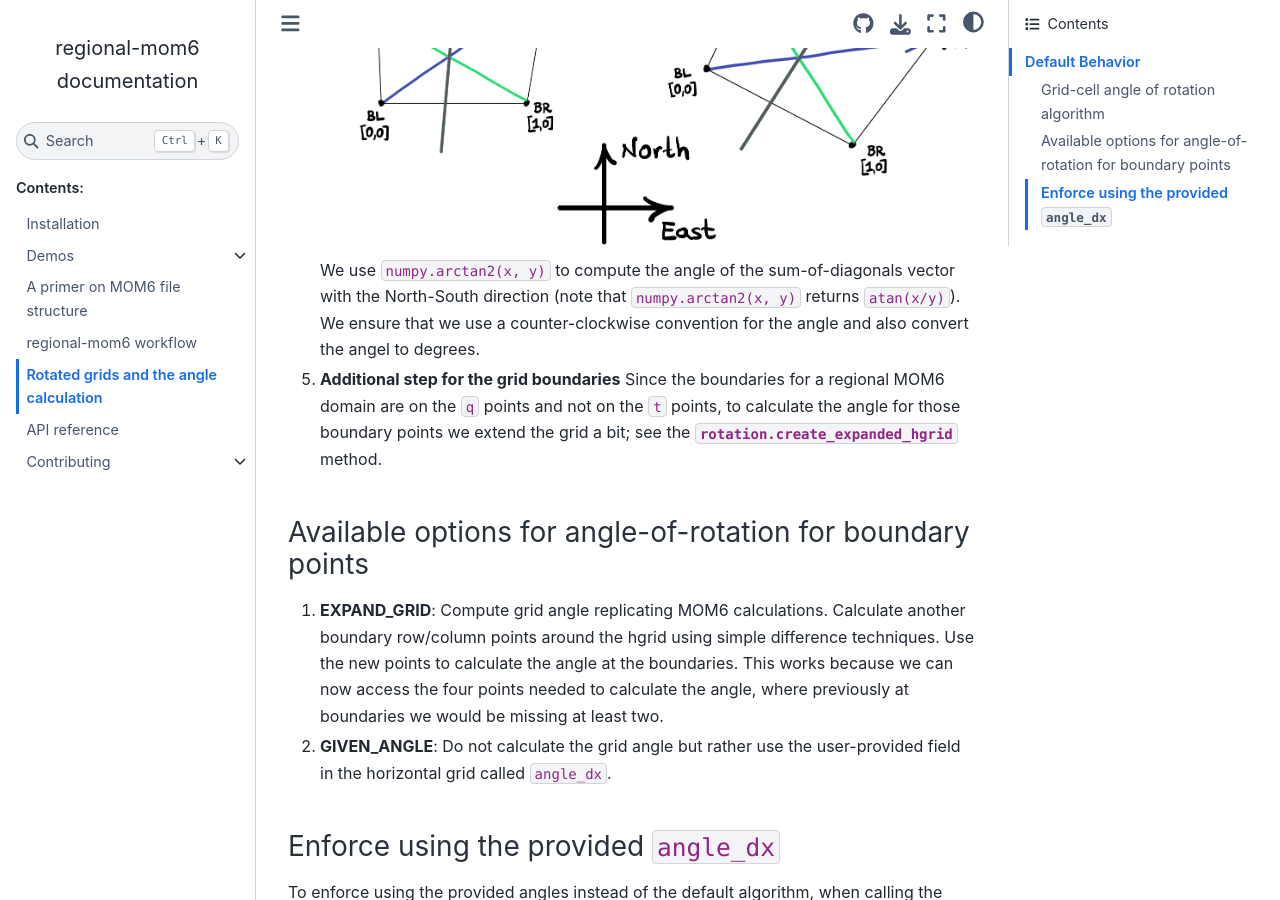
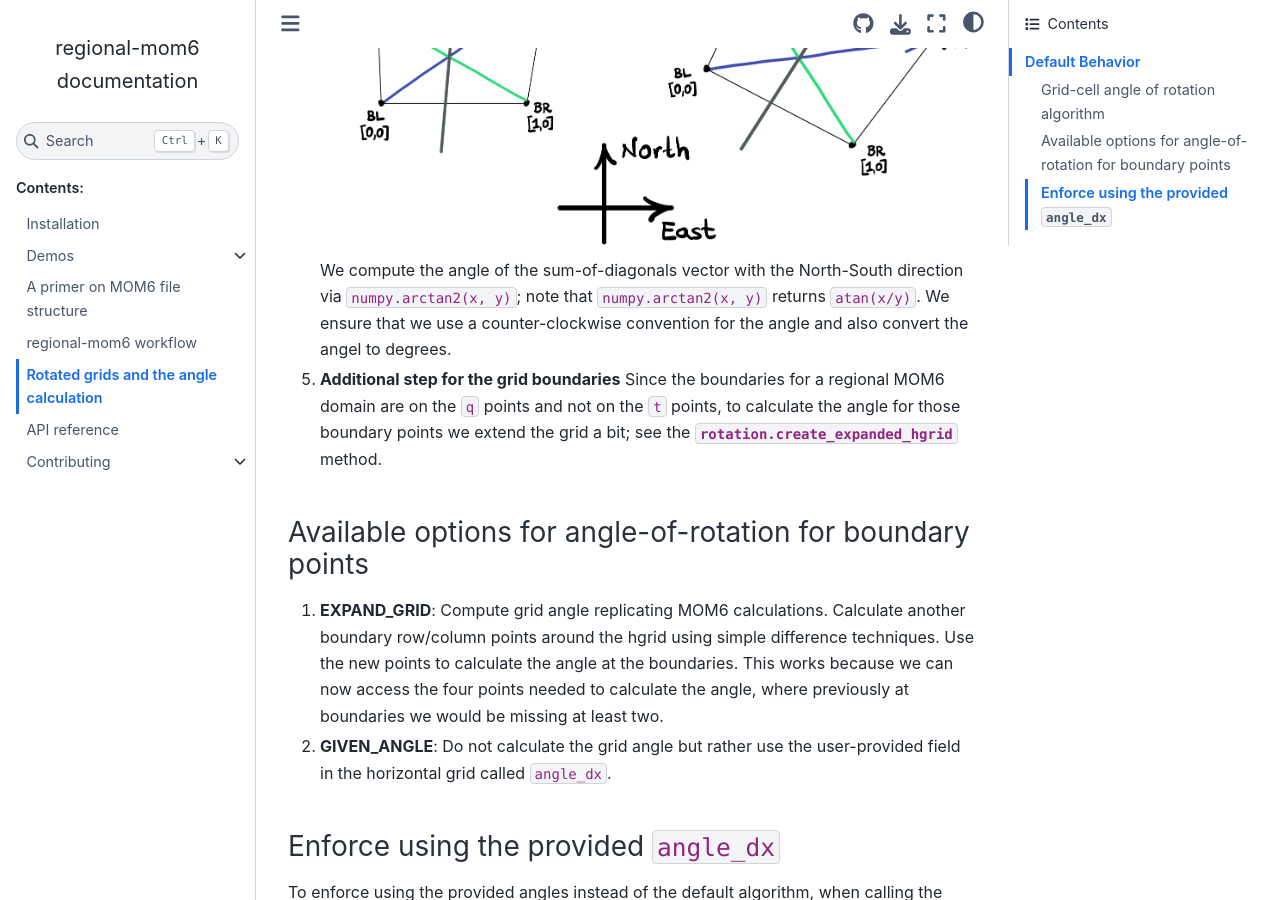
Before and after one commit to COSIMA/regional-mom6, a Sphinx documentation site: the page built from docs/angle_calculation.md, in a window 1280 px wide and 900 px high, scrolled down 1535 px. Built offline with Sphinx 7.4.7 and the Sphinx Book theme 1.1.4, drawn with Linux system fonts in a browser that asks for light colours; pages that are not in the unit, such as notebooks, are missing from menus.

Commit message:
rephrase to enhance clarity

```diff
--- a/docs/angle_calculation.md
+++ b/docs/angle_calculation.md
@@ -19,7 +19,7 @@ Steps 1 through 4 replicate the angle calculation in the interior ``t``-points,
 3. We convert the longitudes and latitudes to distances on the globe. For that, we ensure to scale the horizontal distances with the `cos(latitude)` factor. The latitude we use for the scaling factor is the average of the latitudes of all four ``q`` points.
 4. To determine the average rotation of the quadrilateral we form the vectors of its two diagonals and then the vectorial sum of the diagonals. The angle that vector of the sum of the diagonals forms with the North-South direction is a good approximation for the average angle of the quadrilateral and thus this is the angle we associate with the ``t`` point. The diagram below shows two quadrilaterals: the left one is already oriented along longitude-latitude coordinates and therefore the sum of the diagonals is oriented along North-South direction; the one on the right is rotated by a negative acute angle compared to North-South.
    ![Logo](_static/images/angle_via_diagonals.png)
-   We use `numpy.arctan2(x, y)` to compute the angle of the sum-of-diagonals vector with the North-South direction (note that `numpy.arctan2(x, y)` returns `atan(x/y)`). We ensure that we use a counter-clockwise convention for the angle and also convert the angel to degrees.
+   We compute the angle of the sum-of-diagonals vector with the North-South direction via `numpy.arctan2(x, y)`; note that `numpy.arctan2(x, y)` returns `atan(x/y)`. We ensure that we use a counter-clockwise convention for the angle and also convert the angel to degrees.
 5. **Additional step for the grid boundaries**
 Since the boundaries for a regional MOM6 domain are on the `q` points and not on the `t` points, to calculate the angle for those boundary points we extend the grid a bit; see the {meth}`rotation.create_expanded_hgrid <regional_mom6.rotation.create_expanded_hgrid>` method.
 
```
